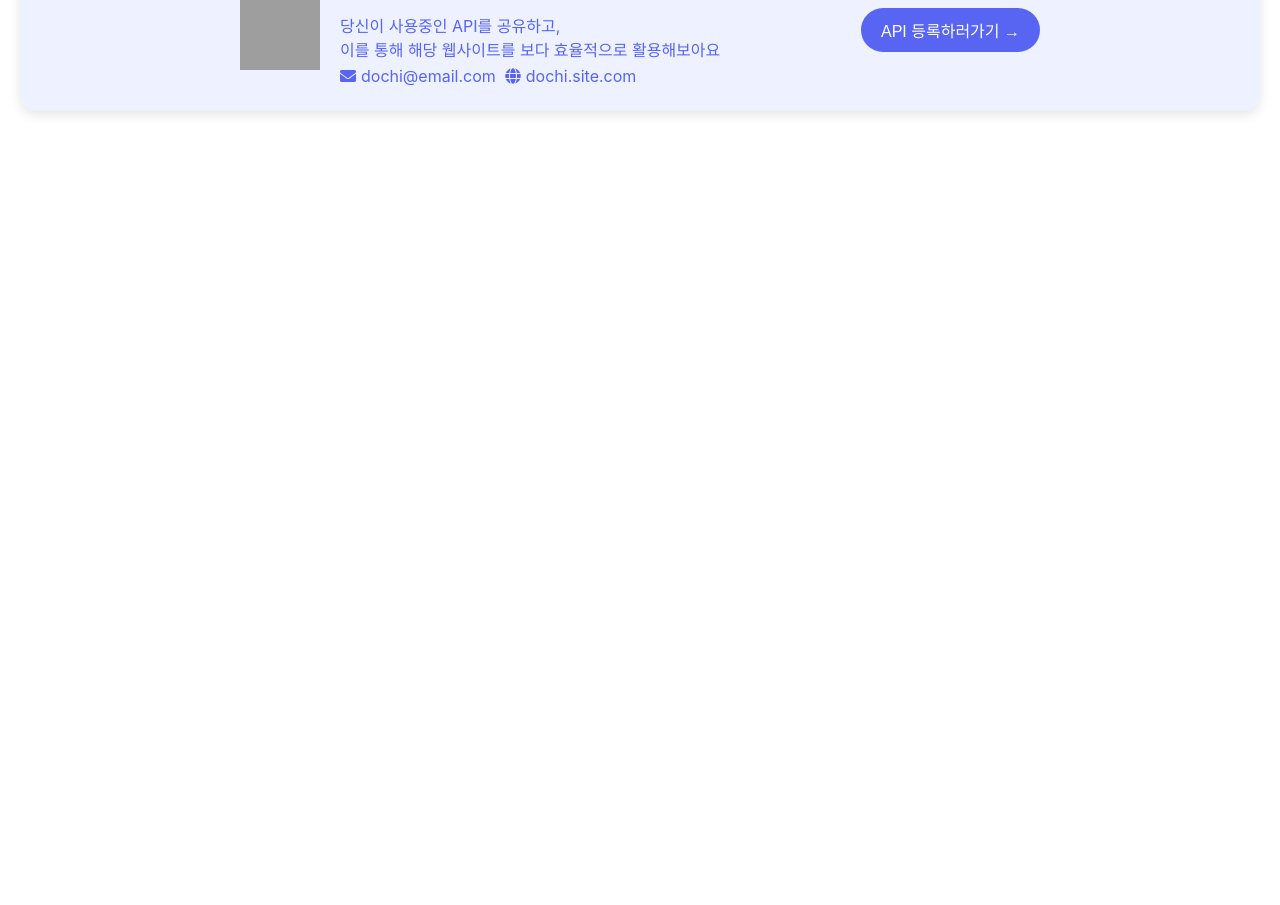
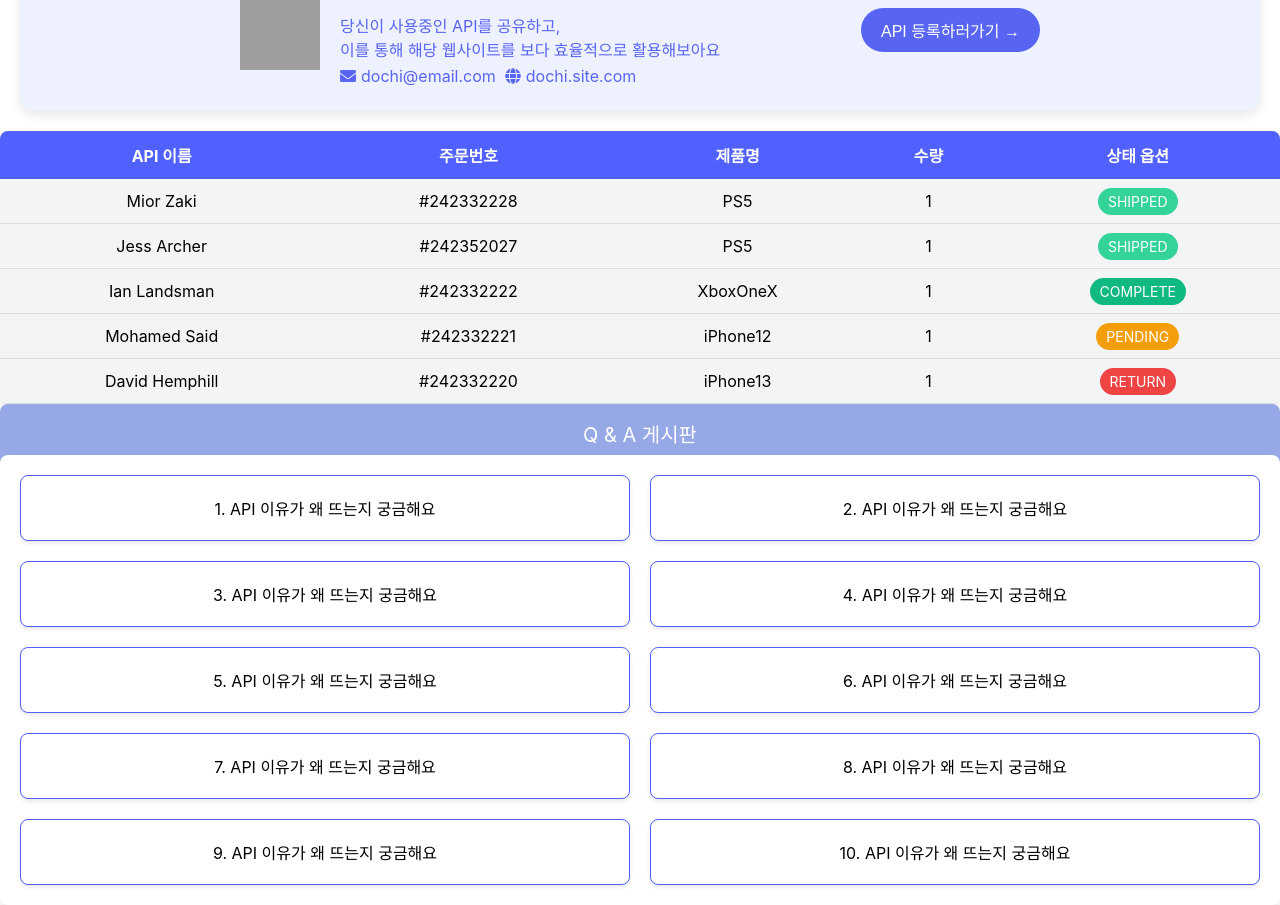
Before and after one commit to gzhan0226/2024-1-OSSP1-5jo-5, a React (Create React App) app in the folder Frontend/: page / in a window 1280 px wide. Shown: the part 1482-2387 px from the top of the page. Before the commit the page ends 1613 px from the top, so only its background shows below. Built offline with nearby package versions, Linux system fonts and the light colour scheme; grey boxes are pictures that could not be loaded.

Commit message:
add:메인페이지컴포넌트

```diff
--- a/Frontend/src/App.js
+++ b/Frontend/src/App.js
@@ -3,10 +3,9 @@ import SearchBar from './component/SearchBar';
 import NavBar from './component/NavBar';
 import CategoryIcons from './pages/main/CategoryIcons';
 import Banner from './pages/main/Banner';
-// import CategoryIcons from './components/CategoryIcons';
-// import ApiShareSection from './components/ApiShareSection';
-// import OrderTable from './components/OrderTable';
-// import QnASection from './components/QnASection';
+import Table from './pages/main/Table';
+import PostBoard from './pages/main/Board';
+
 
 const App = () => {
   return (
@@ -15,6 +14,8 @@ const App = () => {
       <SearchBar />
       <CategoryIcons/>
       <Banner/>
+      <Table/>
+      <PostBoard/>
       {/* <CategoryIcons />
       <ApiShareSection />
       <OrderTable />
--- /dev/null
+++ b/Frontend/src/pages/main/Board.js
@@ -0,0 +1,19 @@
+import React from 'react';
+import { Card, Board,Header } from './style';
+
+const PostBoard = () => {
+    return (
+        <>
+          <Header>Q & A 게시판</Header>
+          <Board>
+            {Array.from({ length: 10 }).map((_, index) => (
+              <Card key={index}>
+                {index + 1}. API 이유가 왜 뜨는지 궁금해요
+              </Card>
+            ))}
+          </Board>
+        </>
+      );
+    };
+
+  export default PostBoard;
--- /dev/null
+++ b/Frontend/src/pages/main/Table.js
@@ -0,0 +1,40 @@
+import React from 'react';
+import styled from 'styled-components';
+import { StyledTable, Th, Td, Status } from './style';
+
+const Table = () => {
+  const data = [
+    { id: 1, name: 'Mior Zaki', order: '#242332228', product: 'PS5', quantity: '1', status: 'SHIPPED' },
+    { id: 2, name: 'Jess Archer', order: '#242352027', product: 'PS5', quantity: '1', status: 'SHIPPED' },
+    { id: 3, name: 'Ian Landsman', order: '#242332222', product: 'XboxOneX', quantity: '1', status: 'COMPLETE' },
+    { id: 4, name: 'Mohamed Said', order: '#242332221', product: 'iPhone12', quantity: '1', status: 'PENDING' },
+    { id: 5, name: 'David Hemphill', order: '#242332220', product: 'iPhone13', quantity: '1', status: 'RETURN' },
+  ];
+
+  return (
+    <StyledTable>
+      <thead>
+        <tr>
+          <Th>API 이름</Th>
+          <Th>주문번호</Th>
+          <Th>제품명</Th>
+          <Th>수량</Th>
+          <Th>상태 옵션</Th>
+        </tr>
+      </thead>
+      <tbody>
+        {data.map(item => (
+          <tr key={item.id}>
+            <Td>{item.name}</Td>
+            <Td>{item.order}</Td>
+            <Td>{item.product}</Td>
+            <Td>{item.quantity}</Td>
+            <Td><Status status={item.status}>{item.status}</Status></Td>
+          </tr>
+        ))}
+      </tbody>
+    </StyledTable>
+  );
+};
+
+export default Table;
--- a/Frontend/src/pages/main/style.js
+++ b/Frontend/src/pages/main/style.js
@@ -100,3 +100,85 @@ export const BannerButton = styled.button`
     background-color: #4752c4;
   }
 `;
+
+//Board에 있는 것
+export const Board = styled.div`
+  display: grid;
+  grid-template-columns: repeat(2, 1fr); // 2열
+  grid-template-rows: repeat(5, 1fr); // 5행, 각 행의 높이가 같게 하고 싶다면 이렇게 설정
+  gap: 20px;
+  padding: 20px;
+  background-color: #f3f4f6;
+  box-shadow: 0 4px 8px rgba(0, 0, 0, 0.1);
+  border-radius: 8px;
+  background-color: white;
+
+`;
+
+export const Card = styled.div`
+  background-color: #ffffff;
+  border-radius: 8px;
+  padding: 20px;
+  box-shadow: 0 2px 4px rgba(0,0,0,0.1);
+  display: flex;
+  align-items: center;
+  justify-content: center;
+  text-align: center;
+  border: 1px solid #5060FF;
+  border-radius: 8px;
+`;
+
+export const Header = styled.div`
+  background-color: #97A8E7; // 제목 배경 색상
+  color: white; // 텍스트 색상
+  font-size: 20px; // 텍스트 크기
+  text-align: center; // 텍스트 중앙 정렬
+  padding: 15px; // 패딩
+  border-radius: 8px 8px 0 0; // 상단 모서리 둥글게
+  margin-bottom: -8px; // 카드와의 공간 제거
+`;
+
+//Table에 있는 css
+
+export const StyledTable = styled.table`
+  width: 100%;
+  border-collapse: collapse;
+  background-color: #f3f4f6;
+  box-shadow: 0 4px 8px rgba(0, 0, 0, 0.1);
+  border-radius: 8px;
+  overflow: hidden;
+`;
+
+export const Th = styled.th`
+  background-color: #5061ff;
+  color: white;
+  font-weight: bold;
+  padding: 12px 15px;
+`;
+
+export const Td = styled.td`
+  padding: 12px 15px;
+  border-bottom: 1px solid #dddddd;
+  text-align: center;
+`;
+
+export const Status = styled.span`
+  background-color: ${props => {
+    switch (props.status) {
+      case 'SHIPPED':
+        return '#34D399';
+      case 'COMPLETE':
+        return '#10B981';
+      case 'PENDING':
+        return '#F59E0B';
+      case 'RETURN':
+        return '#EF4444';
+      default:
+        return '#D1D5DB';
+    }
+  }};
+  color: white;
+  padding: 5px 10px;
+  border-radius: 20px;
+  font-size: 0.875em;
+`;
```
